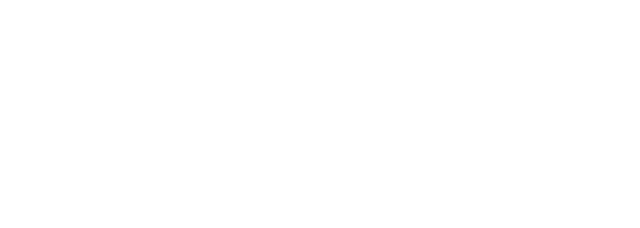
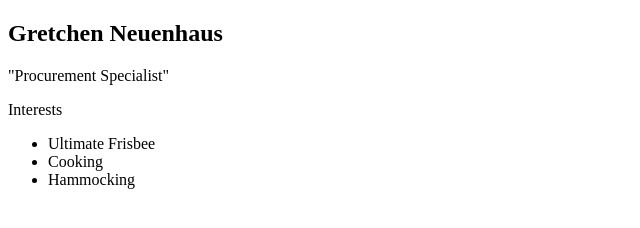
Before and after one commit to neuenhaus14/gretchen-neuenhaus.github.io, a plain HTML site: page index.html in a window 1280 px wide. Shown: the whole page, without its empty margins (0-640 px from the left). Drawn offline with Linux system fonts and the light colour scheme.

Commit message:
description

```diff
--- a/index.html
+++ b/index.html
@@ -1,7 +1,7 @@
 <!DOCTYPE HTML>
 <html>
     <head>
-
+        <title>Gretchen's Amazing Website</title>
     </head>
 
     <body>
@@ -11,7 +11,21 @@
             </nav>
 
             <main>
+            <div class="sidebar">
+            </div>
 
+            <div class="content">
+                <h2>Gretchen Neuenhaus</h2>
+                <p>"Procurement Specialist"</p>
+                <div class="interests"
+                    <h3>Interests</h3>
+                    <ul>
+                        <li>Ultimate Frisbee</li>
+                        <li>Cooking</li>
+                        <li>Hammocking</Li>
+                    </ul>
+                </div>
+            </div>
             </main>
         </div>
     </body>
```
Also changed, not shown: README.md, 1 other file.
